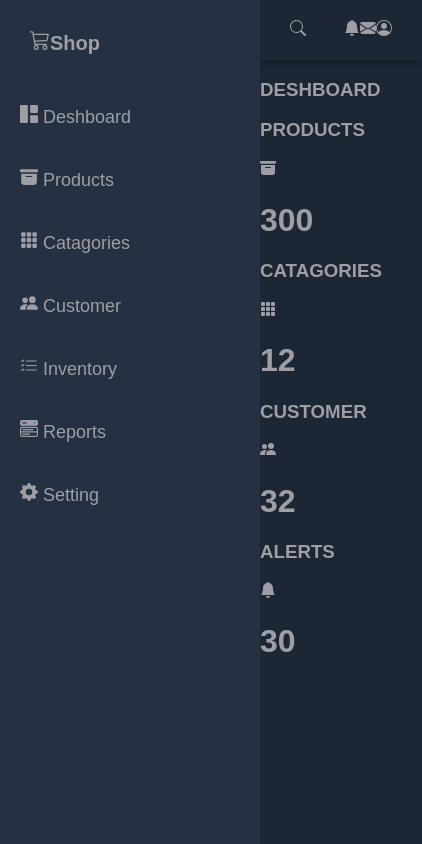
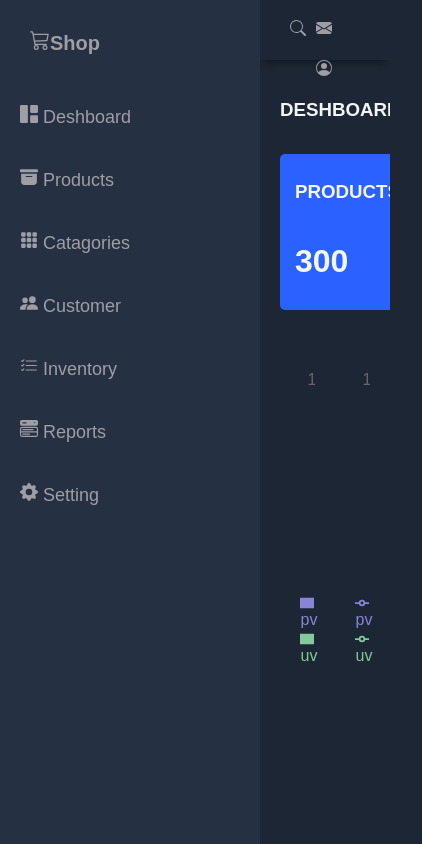
Before and after one commit to Didar2255/Deshboard, a React (Vite) app: page / in a window 390 px wide. Shown: the whole page, 422 px wide, since content can reach past the window. Built offline with nearby package versions, Linux system fonts and the light colour scheme.

Commit message:
Create Responsive

```diff
--- a/src/App.css
+++ b/src/App.css
@@ -29,6 +29,10 @@ body {
 
 .menu-icon {
   display: none;
+}
+
+.hed-icon {
+  margin: 10px;
 }
 
 /* End Header */
@@ -94,3 +98,67 @@ body {
 
 
 /* End Sidebar */
+
+/* Start Home style */
+.main-container {
+  grid-area: main;
+  overflow-y: auto;
+  padding: 20px 20px;
+  color: rgba(255, 255, 255, 0.95);
+}
+
+.main-title {
+  display: flex;
+  justify-content: space-between;
+}
+
+.main-cards {
+  display: grid;
+  grid-template-columns: 1fr 1fr 1fr 1fr;
+  gap: 20px;
+  margin: 15px 0;
+}
+
+.card {
+  display: flex;
+  flex-direction: column;
+  justify-content: space-around;
+  padding: 8px 15px;
+  border-radius: 5px;
+}
+
+.card:first-child {
+  background-color: #2962ff;
+}
+
+.card:nth-child(2) {
+  background-color: #ff6d00;
+}
+
+.card:nth-child(3) {
+  background-color: #2e7d32;
+}
+
+.card:nth-child(4) {
+  background-color: #d50000;
+}
+
+.card-inner {
+  display: flex;
+  align-items: center;
+  justify-content: space-between;
+}
+
+.card-inner>.card_icon {
+  font-size: 25px;
+}
+
+.charts {
+  display: grid;
+  grid-template-columns: 1fr 1fr;
+  gap: 20px;
+  margin-top: 60px;
+  height: 300px;
+}
+
+/* End Home style */
--- a/src/Header.jsx
+++ b/src/Header.jsx
@@ -12,9 +12,9 @@ function Header() {
                 <BsSearch className='icon' />
             </div>
             <div className='header-right'>
-                <BsFillBellFill className='icon' />
-                <BsFillEnvelopeFill className='icon' />
-                <BsPersonCircle className='icon' />
+                <BsFillBellFill className='hed-icon' />
+                <BsFillEnvelopeFill className='hed-icon' />
+                <BsPersonCircle className='hed-icon' />
             </div>
         </header>
     )
--- a/src/Home.jsx
+++ b/src/Home.jsx
@@ -5,6 +5,48 @@ import { LineChart, Line, BarChart, Bar, Rectangle, XAxis, YAxis, CartesianGrid,
 function Home() {
 
     const data = [
+        {
+            name: 'Page A',
+            uv: 4000,
+            pv: 2400,
+            amt: 2400,
+        },
+        {
+            name: 'Page B',
+            uv: 3000,
+            pv: 1398,
+            amt: 2210,
+        },
+        {
+            name: 'Page C',
+            uv: 2000,
+            pv: 9800,
+            amt: 2290,
+        },
+        {
+            name: 'Page D',
+            uv: 2780,
+            pv: 3908,
+            amt: 2000,
+        },
+        {
+            name: 'Page E',
+            uv: 1890,
+            pv: 4800,
+            amt: 2181,
+        },
+        {
+            name: 'Page F',
+            uv: 2390,
+            pv: 3800,
+            amt: 2500,
+        },
+        {
+            name: 'Page G',
+            uv: 3490,
+            pv: 4300,
+            amt: 2100,
+        },
     ];
 
     return (
```
